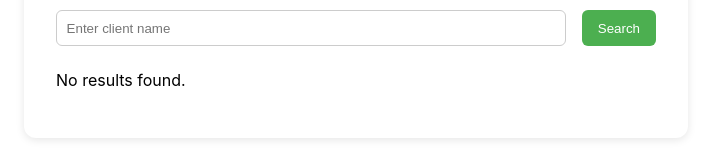
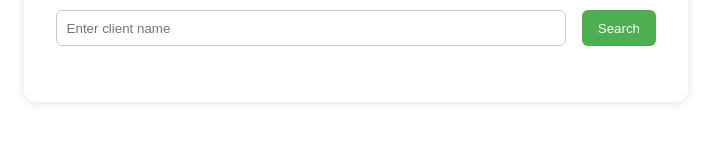
Before and after one commit to Mugeha/health_info_sys, a React (Create React App) app in the folder health-info-frontend/: page /client-search in a window 1280 px wide. Shown: the part 129-289 px from the top of the page, without its empty margins (284-995 px from the left). Built offline with nearby package versions, Linux system fonts and the light colour scheme.

Commit message:
Updated ClientSearch.jsx

```diff
--- a/health-info-frontend/src/pages/ClientSearch.jsx
+++ b/health-info-frontend/src/pages/ClientSearch.jsx
@@ -5,11 +5,16 @@ import { useNavigate } from 'react-router-dom';
 const ClientSearch = () => {
   const [searchTerm, setSearchTerm] = useState('');
   const [results, setResults] = useState([]);
+  const [loading, setLoading] = useState(false);
+  const [hasSearched, setHasSearched] = useState(false); // 👈 for showing "No results found"
   const navigate = useNavigate();
 
   const handleSearch = async () => {
     const trimmed = searchTerm.trim();
     if (!trimmed) return;
+
+    setLoading(true);
+    setHasSearched(true);
 
     try {
       const res = await fetch(`http://localhost:5000/api/clients/public-search?name=${trimmed}`);
@@ -25,9 +30,10 @@ const ClientSearch = () => {
     } catch (err) {
       console.error('Error searching clients:', err);
       setResults([]);
+    } finally {
+      setLoading(false);
     }
   };
-
 
   const viewProfile = (id) => {
     navigate(`/clients/${id}`);
@@ -46,11 +52,13 @@ const ClientSearch = () => {
           onChange={(e) => setSearchTerm(e.target.value)}
           onKeyDown={(e) => e.key === 'Enter' && handleSearch()}
         />
-
         <button onClick={handleSearch}>Search</button>
       </div>
+
       <div className="results">
-        {results.length === 0 ? (
+        {loading ? (
+          <p>Loading...</p>
+        ) : hasSearched && results.length === 0 ? (
           <p>No results found.</p>
         ) : (
           <ul>
```
Lines whose indentation alone changed are shown as unchanged.
